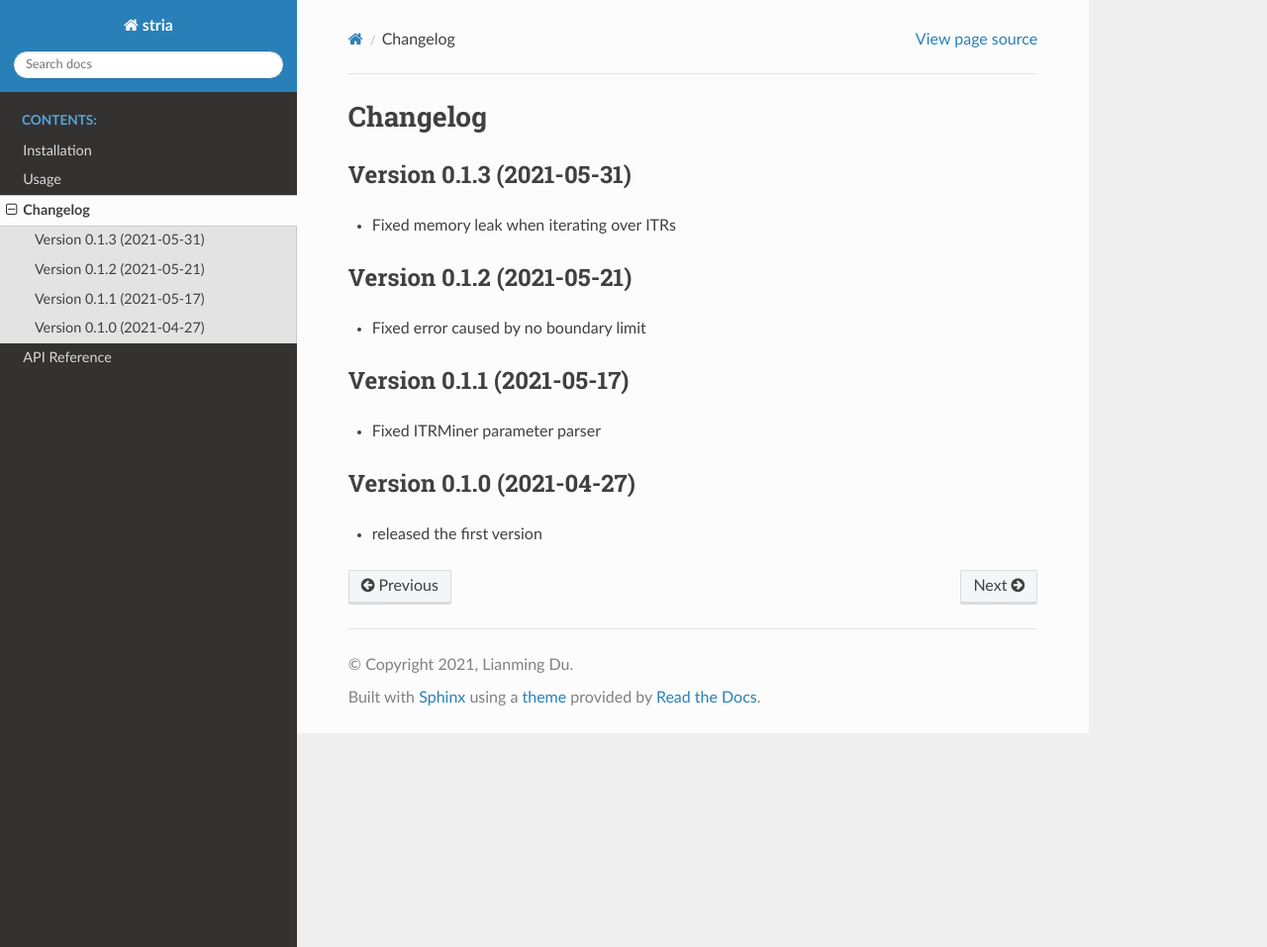
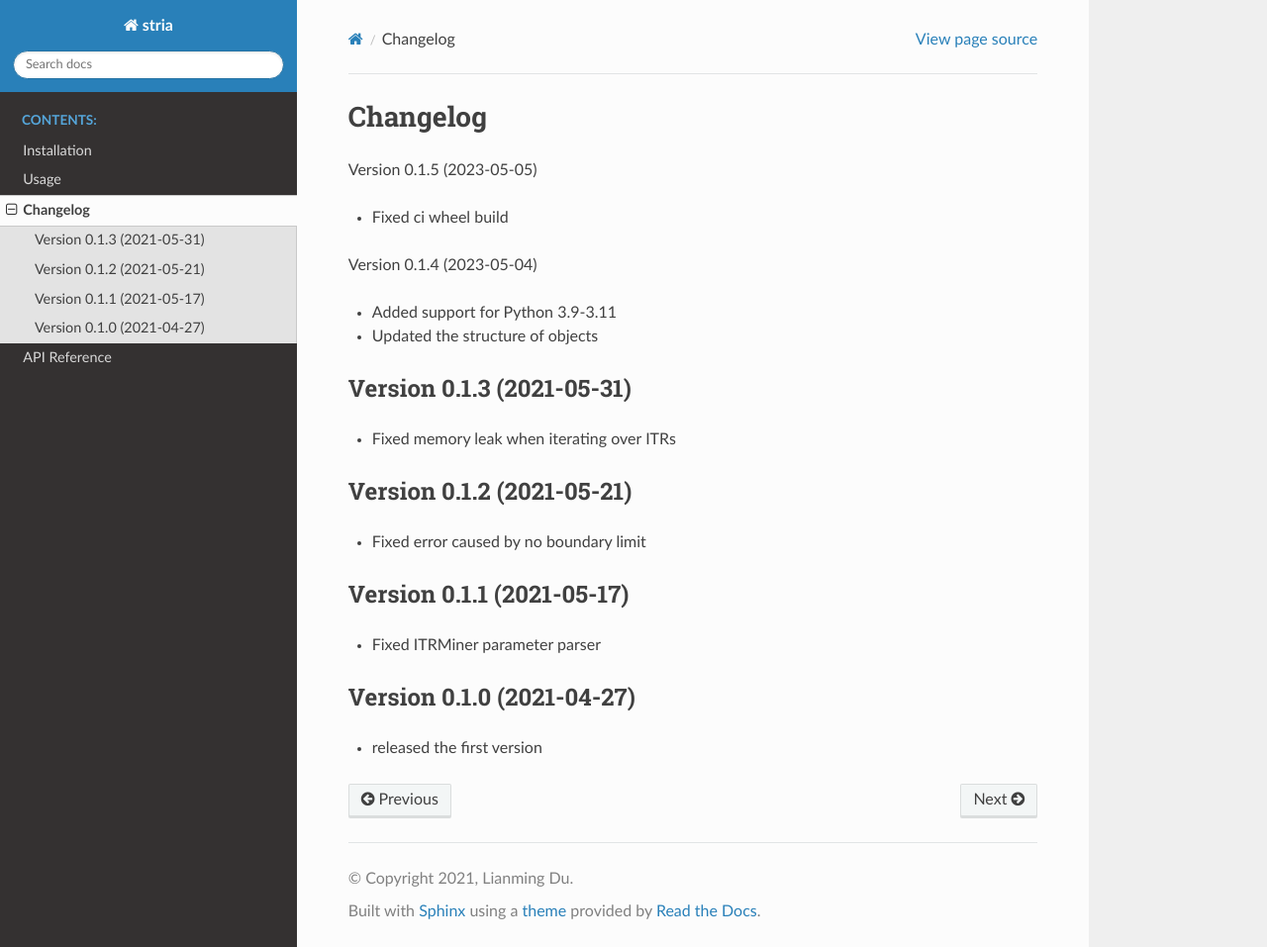
Before and after one commit to lmdu/pytrf, a Sphinx documentation site: the page built from docs/source/changelog.rst, in a window 1280 px wide and 957 px high. Shown: the whole window at 99% size. Built offline with Sphinx 7.4.7 and the Read the Docs theme 2.0.0, drawn with Linux system fonts in a browser that asks for light colours; the version number could not be read and is left out.

Commit message:
update ci

```diff
--- a/docs/source/changelog.rst
+++ b/docs/source/changelog.rst
@@ -1,5 +1,14 @@
 Changelog
 =========
+
+Version 0.1.5 (2023-05-05)
+
+- Fixed ci wheel build
+
+Version 0.1.4 (2023-05-04)
+
+- Added support for Python 3.9-3.11
+- Updated the structure of objects
 
 Version 0.1.3 (2021-05-31)
 --------------------------
```
Also changed, not shown: 3 other files.
